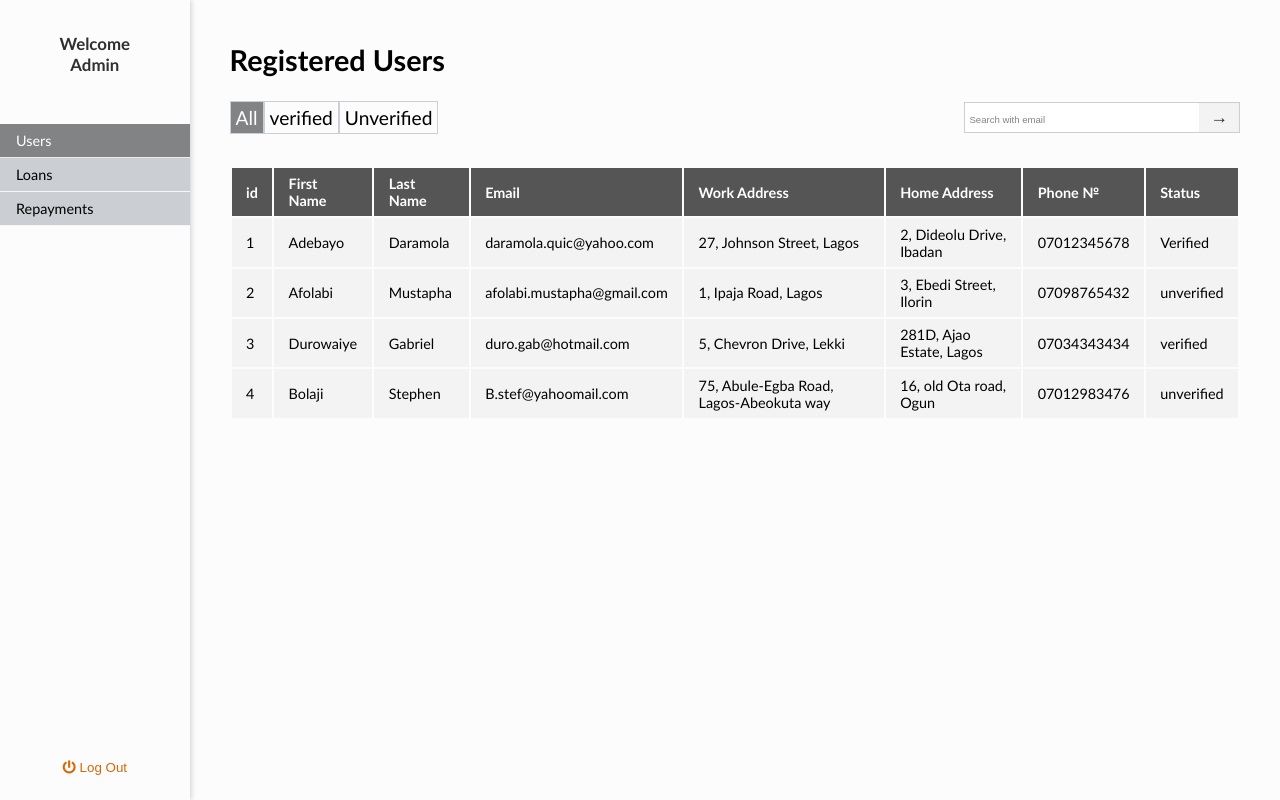
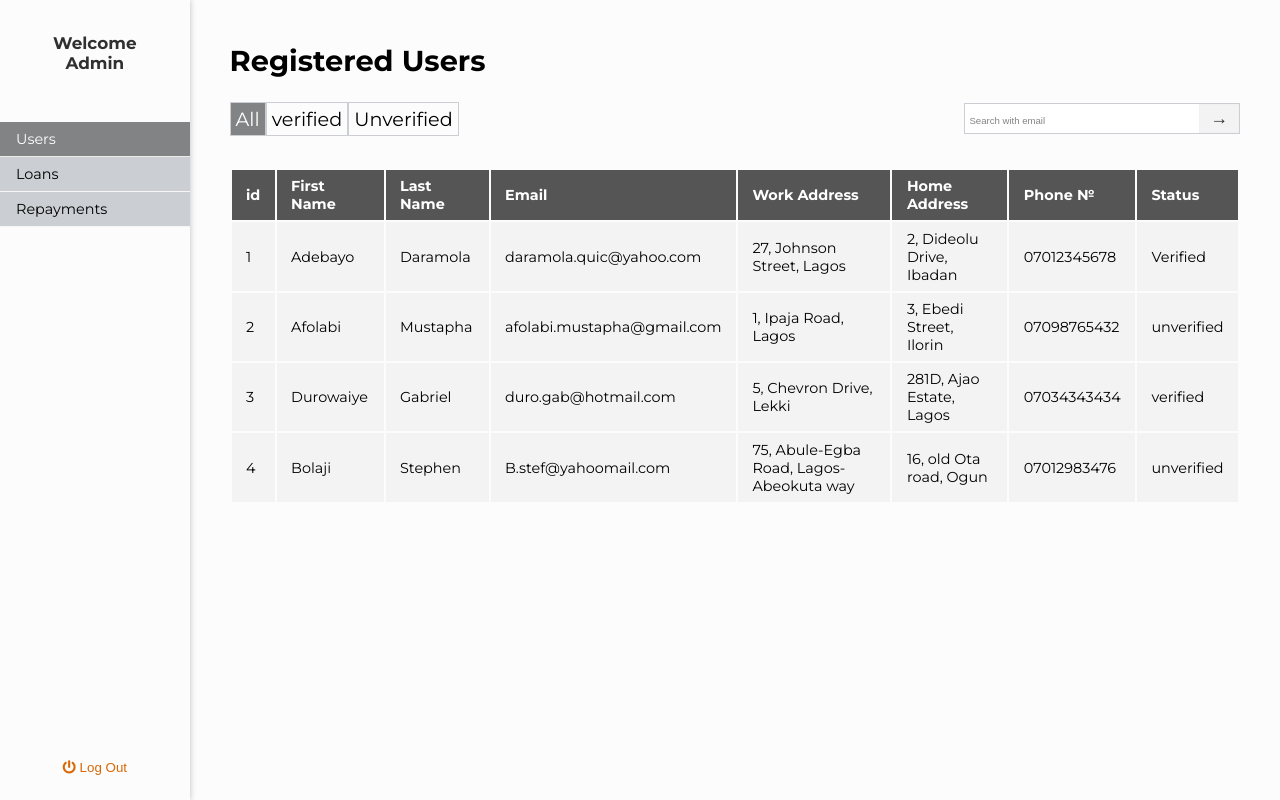
Before and after one commit to Baystef/Quick-Credit, a website: page UI/admin.html in a window 1280 px wide. Drawn offline with Linux system fonts and the light colour scheme.

Commit message:
chore(font): import the montserrat font from google

```diff
--- a/UI/css/styles.css
+++ b/UI/css/styles.css
@@ -1,3 +1,5 @@
+@import url('https://fonts.googleapis.com/css?family=Montserrat:400,700');
+
 :root {
     --red: #dc3545;
     --white: #fff;
@@ -32,7 +34,7 @@
     margin: auto 0;
     padding: 0;
     font-size: 0.8rem;
-    font-family: 'Trebuchet MS', 'Lucida Sans Unicode', 'Lucida Grande', 'Lucida Sans', Arial, sans-serif;
+    font-family: 'Montserrat', 'Trebuchet MS', 'Lucida Sans Unicode', 'Lucida Grande', 'Lucida Sans', sans-serif;
 }
 
 ul,
```
